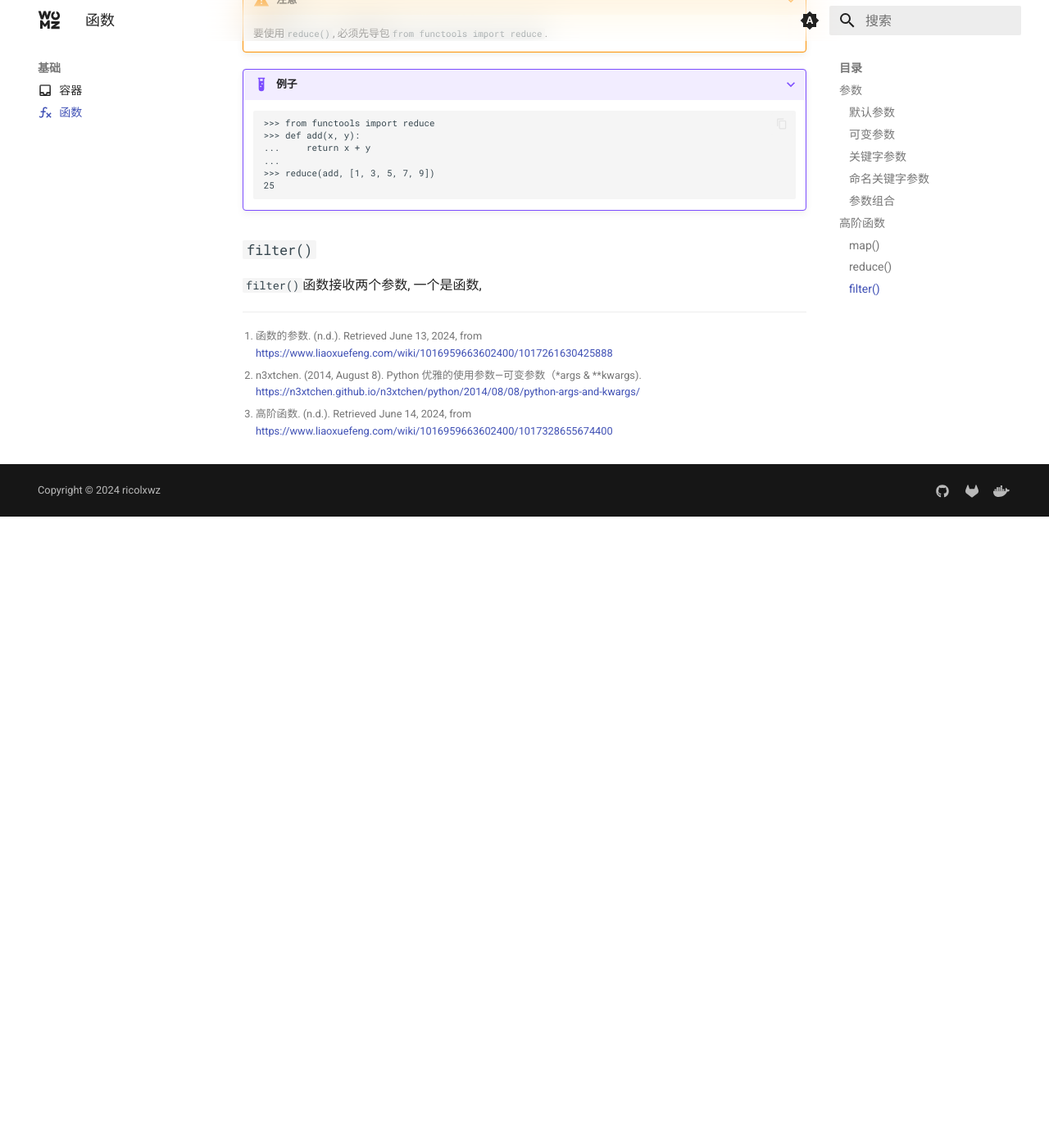
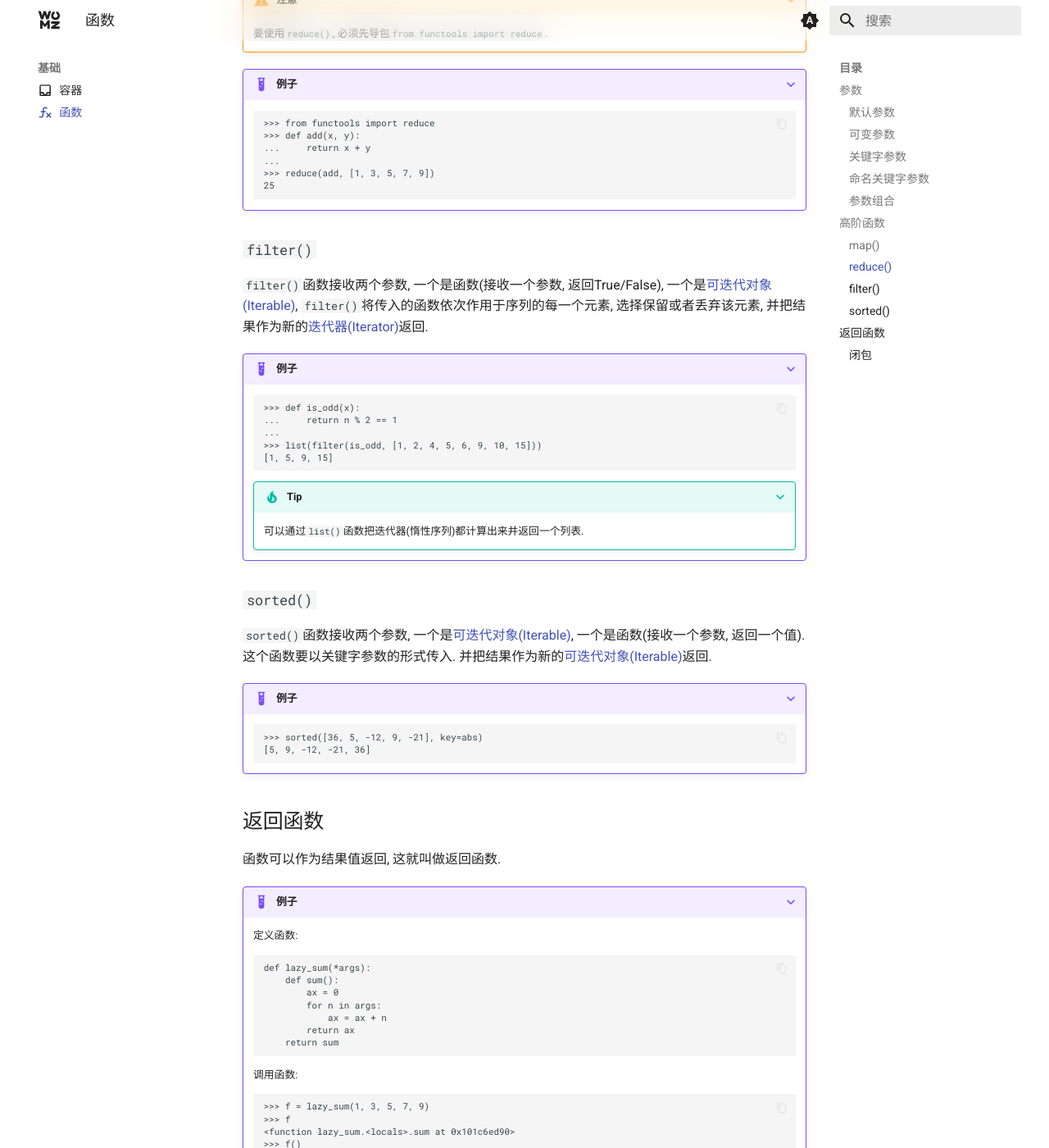
Before and after one commit to sigmax01/py, an MkDocs documentation site: the page built from docs/基础/函数.md, in a window 1280 px wide and 1400 px high, scrolled down 3702 px. Shown: the whole window at 82% size. Built offline with MkDocs 1.6.1 and Material for MkDocs 9.7.7, drawn with Linux system fonts in a browser that asks for light colours; before the commit the page ends 4332 px from its top, so only the background shows below that; some of the changed text lies outside the part shown.

Commit message:
update \345\207\275\346\225\260.md"

````diff
--- a/docs/基础/函数.md
+++ b/docs/基础/函数.md
@@ -248,7 +248,7 @@ icon: material/function-variant
 
 ### `map()`
 
-`map()`函数接收两个参数, 一个是函数, 一个是[可迭代对象(Iterable)](/基础/容器/#迭代器和可迭代对象的区别), `map()`将传入的函数依次作用到序列的每一个元素, 并把结果作为新的[迭代器(Iterator)](/基础/容器/#迭代器和可迭代对象的区别)返回.
+`map()`函数接收两个参数, 一个是函数(接收一个参数, 返回一个值), 一个是[可迭代对象(Iterable)](/基础/容器/#迭代器和可迭代对象的区别), `map()`将传入的函数依次作用到序列的每一个元素, 并把结果作为新的[迭代器(Iterator)](/基础/容器/#迭代器和可迭代对象的区别)返回.
 
 ???+ example "例子"
 
@@ -267,7 +267,7 @@ icon: material/function-variant
 
 ### `reduce()`
 
-`reduce()`函数接收两个参数, 一个是函数, 一个是[可迭代对象(Iterable)](/基础/容器/#迭代器和可迭代对象的区别), `reduce()`首先会移除序列的前两个元素, 将传入的函数依次作用到这两个元素, 然后将返回值放回到序列中.(1) 最终返回一个单一的值 (特别适合做累计计算).
+`reduce()`函数接收两个参数, 一个是函数(接收两个参数, 返回一个值), 一个是[可迭代对象(Iterable)](/基础/容器/#迭代器和可迭代对象的区别), `reduce()`首先会移除序列的前两个元素, 将传入的函数依次作用到这两个元素, 然后将返回值放回到序列中.(1) 最终返回一个单一的值 (特别适合做累计计算).
 { .annotate }
 
 1. 便于方便理解, 原理是否是这样的有待考证.
@@ -289,9 +289,79 @@ icon: material/function-variant
 
 ### `filter()`
 
-`filter()`函数接收两个参数, 一个是函数,
+`filter()`函数接收两个参数, 一个是函数(接收一个参数, 返回True/False), 一个是[可迭代对象(Iterable)](/基础/容器/#迭代器和可迭代对象的区别), `filter()`将传入的函数依次作用于序列的每一个元素, 选择保留或者丢弃该元素, 并把结果作为新的[迭代器(Iterator)](/基础/容器/#迭代器和可迭代对象的区别)返回.
+
+???+ example "例子"
+
+    ```
+    >>> def is_odd(x):
+    ...     return n % 2 == 1
+    ...
+    >>> list(filter(is_odd, [1, 2, 4, 5, 6, 9, 10, 15]))
+    [1, 5, 9, 15]
+    ```
+
+    ???+ tip "Tip"
+
+        可以通过`list()`函数把迭代器(惰性序列)都计算出来并返回一个列表.
+
+### `sorted()`
+
+`sorted()`函数接收两个参数, 一个是[可迭代对象(Iterable)](/基础/容器/#迭代器和可迭代对象的区别), 一个是函数(接收一个参数, 返回一个值). 这个函数要以关键字参数的形式传入. 并把结果作为新的[可迭代对象(Iterable)](/基础/容器/#迭代器和可迭代对象的区别)返回.
+
+???+ example "例子"
+
+    ```
+    >>> sorted([36, 5, -12, 9, -21], key=abs)
+    [5, 9, -12, -21, 36]
+    ```
+
+## 返回函数
+
+函数可以作为结果值返回, 这就叫做返回函数.
+
+???+ example "例子"
+
+    定义函数:
+
+    ```
+    def lazy_sum(*args):
+        def sum():
+            ax = 0
+            for n in args:
+                ax = ax + n
+            return ax
+        return sum
+    ```
+
+    调用函数:
+
+    ```
+    >>> f = lazy_sum(1, 3, 5, 7, 9)
+    >>> f
+    <function lazy_sum.<locals>.sum at 0x101c6ed90>
+    >>> f()
+    25
+    ```
+
+    ???+ warning "注意"
+
+        若多次返回函数, 这些函数是互相独立的(不一样的).
+
+        ??? example "例子"
+
+            ```
+            >>> f1 = lazy_sum(1, 3, 5, 7, 9)
+            >>> f2 = lazy_sum(1, 3, 5, 7, 9)
+            >>> f1 == f2
+            False
+            ```
+
+### 闭包
+
 
 
 [^1]: 函数的参数. (n.d.). Retrieved June 13, 2024, from https://www.liaoxuefeng.com/wiki/1016959663602400/1017261630425888
 [^2]: n3xtchen. (2014, August 8). Python 优雅的使用参数—可变参数（*args & **kwargs). https://n3xtchen.github.io/n3xtchen/python/2014/08/08/python-args-and-kwargs/
 [^3]: 高阶函数. (n.d.). Retrieved June 14, 2024, from https://www.liaoxuefeng.com/wiki/1016959663602400/1017328655674400
+[^4]: 返回函数. (n.d.). Retrieved June 14, 2024, from https://www.liaoxuefeng.com/wiki/1016959663602400/1017434209254976
````
